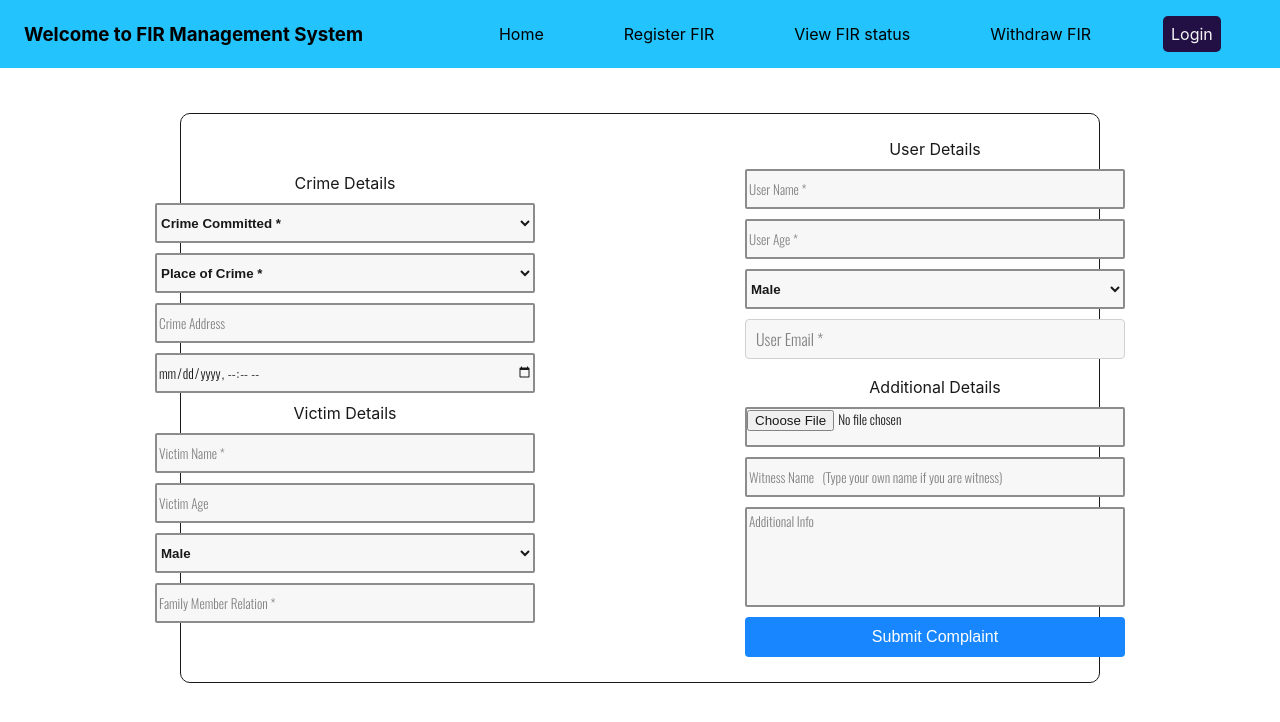
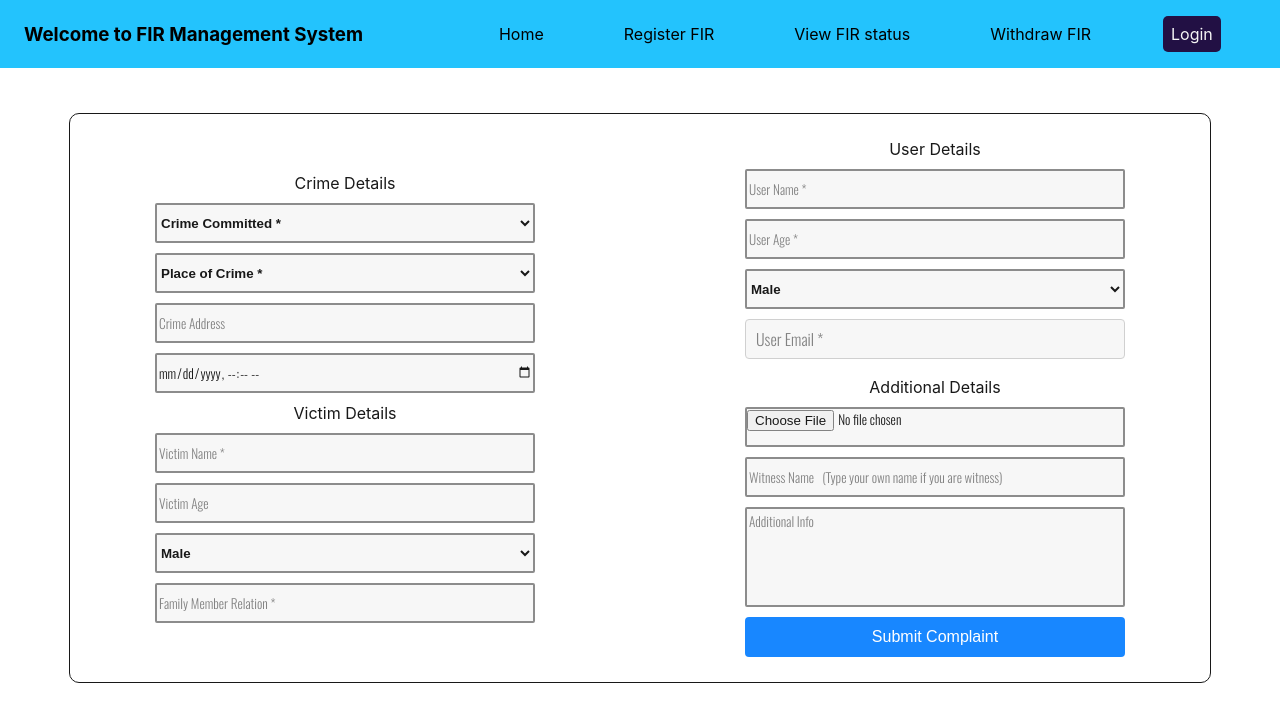
Before and after one commit to OP-75/fir-website, a React (Create React App) app: page /register in a window 1280 px wide. Shown: the top 722 px of the page. Built offline with nearby package versions, Linux system fonts and the light colour scheme.

Commit message:
made CSS changes

```diff
--- a/src/pages/Home Page/components/COMnavbar.js
+++ b/src/pages/Home Page/components/COMnavbar.js
@@ -19,7 +19,6 @@ export default function Navbar(props){
         <>
         <div className="box-1">
             <header className="topHeader">
-                {/* <h1 className="welcomeMessage">Welcome to {props.title}!</h1> */}
                 <h3><Link to={"/"} >Welcome to FIR Management System</Link></h3>
                 <img src="" alt="" />
             </header>
--- a/src/pages/Home Page/components/COMwelcome.js
+++ b/src/pages/Home Page/components/COMwelcome.js
@@ -7,7 +7,6 @@ export default function Welcome(){
     {/* <img src={bg} alt="" width="100%" height="900px"/> */}
     <div className="bgImg">
         <div className="moto">
-            {/* <div className="bubble bub3"></div> */}
             <h1>Empowering Citizens, Ensuring Justice</h1>
         </div>
         <div className="mssg">
--- a/src/pages/Home Page/components/Navbar.css
+++ b/src/pages/Home Page/components/Navbar.css
@@ -4,7 +4,8 @@
     flex-direction: row;
     justify-content:center;
     z-index: 1;
-    /* background-color: #97bcea; */
+    width: 110vw;
+    min-width: fit-content;
     background-color: #2fc7ff;
 }
 .topHeader{
@@ -18,13 +19,14 @@
 .topHeader h3 a{
     text-decoration: none;
     color: black;
+    white-space: nowrap;
 }
 
 .myNavBar{
     display: flex;
-    align-items: center;
+    /* align-items: center; */
     margin-right: 4%;
-    gap: 3em;
+    /* gap: 3em; */
 }
 .navElement{
     list-style: none;
@@ -38,6 +40,7 @@
     color: black;
     padding: 8px;
     border-radius: 5px;
+    white-space: nowrap;
 }
 
 .navElement:hover{
--- a/src/pages/Home Page/components/Welcome.css
+++ b/src/pages/Home Page/components/Welcome.css
@@ -69,9 +69,8 @@ greyish color (for bg) - #f7f5f5
     position: absolute;
     top: 50px;
     left: 2em;
-    /* margin-left: 2em; */
+
     width: 50%;
-    padding: 10px;
     display:flex;
     flex-direction: row;
     justify-content: center;
--- a/src/pages/Registration.css
+++ b/src/pages/Registration.css
@@ -1,6 +1,13 @@
 @import url('https://fonts.googleapis.com/css2?family=Montserrat:wght@200&family=Oswald:wght@300&family=Poppins&family=Raleway:wght@300&display=swap');
 
+.firForm{
+    display: flex;
+    flex-direction: column;
+    justify-content: center;
+    align-items: center;
 
+    width: 100vw;
+}
 
 .firForm form{
     background-color: #fff;
@@ -13,6 +20,8 @@
     border: 1px solid;
     border-radius: 10px;
     padding: 0;
+
+    min-width: fit-content;
 }
 
 .col-1, .col-2{
```
Also changed, not shown: 1 other file (tests, documents, lock files or other folders).
